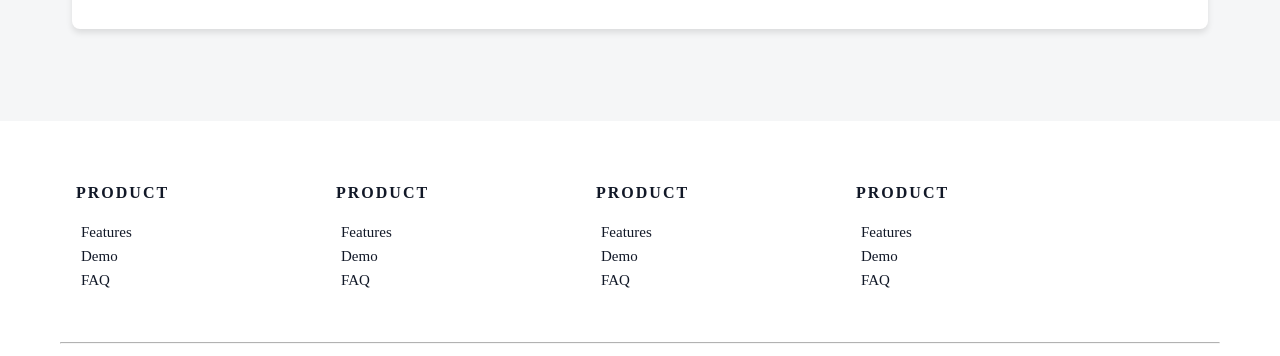
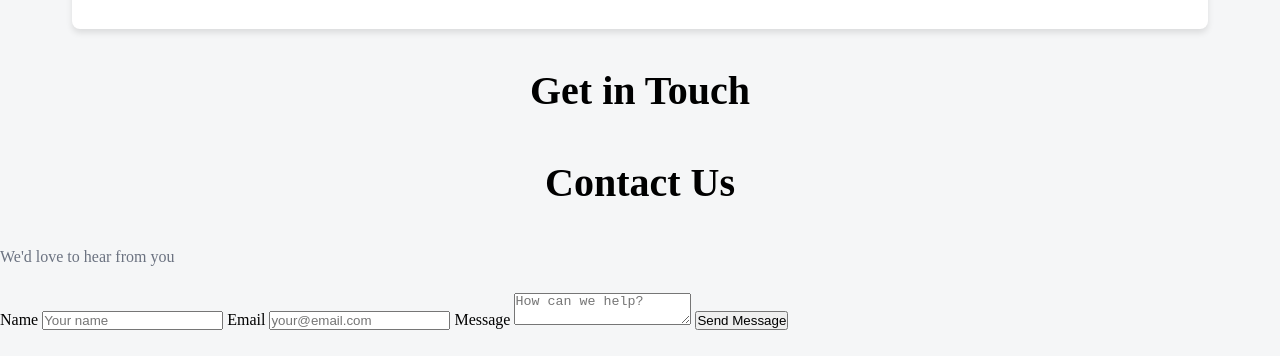
Before and after one commit to talhadevelopes/HiredHub, a plain HTML site: page index.html in a window 1280 px wide. Shown: the part 1596-1952 px from the top of the page. Drawn offline with Linux system fonts and the light colour scheme.

Commit message:
Added Form

```diff
--- a/index.html
+++ b/index.html
@@ -221,7 +221,30 @@
                 </div>
             </div>
         </section>
-        <!--------------------- footer ------------------------------->
+<!-------------------FORM-------------------->
+<h2 class="form-header">Get in Touch</h2>
+<section class="form-section">
+        <div class="form-container">
+            <div class="form-card">
+                <h2 class="form-heading">Contact Us</h2>
+                <p class="form-subtitle">We'd love to hear from you</p>
+                <form>
+                    <label for="name">Name</label>
+                    <input type="text" id="form-name" name="name" placeholder="Your name" required>
+
+                    <label for="email">Email</label>
+                    <input type="email" id="form-email" name="email" placeholder="your@email.com" required>
+
+                    <label for="message">Message</label>
+                    <textarea id="form-message" name="message" placeholder="How can we help?" required></textarea>
+
+                    <button type="submit" class="form-submit-button">Send Message</button>
+                </form>
+            </div>
+        </div>
+</section>
+
+<!--------------------- footer ------------------------------->
 <footer class="site-footer">
     <div class="footer-container">
       <div class="footer-row">
```
